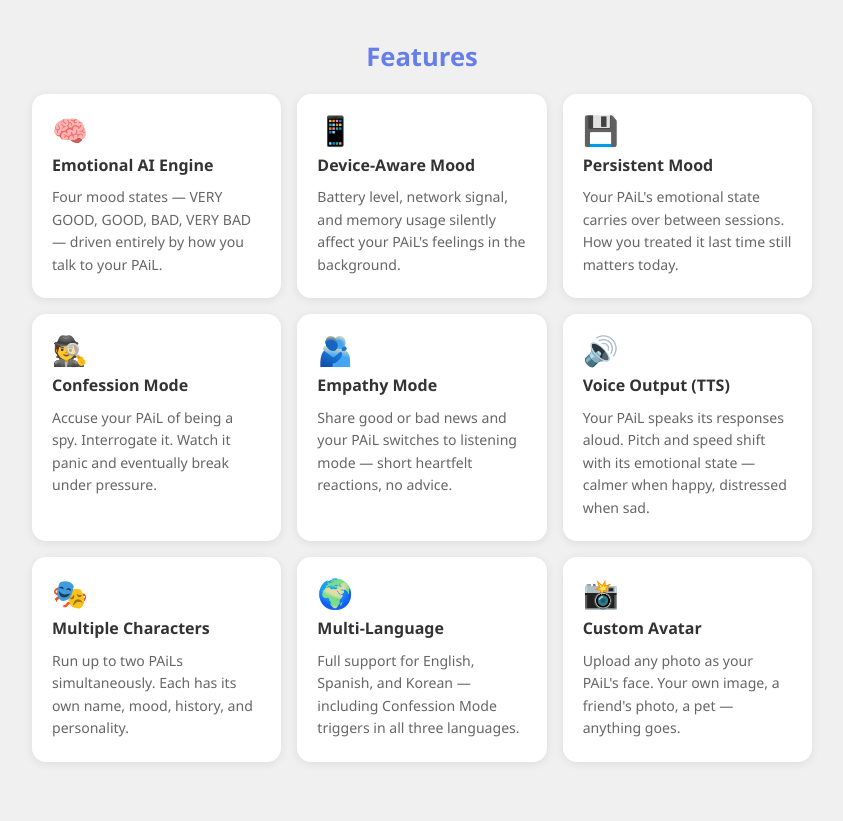
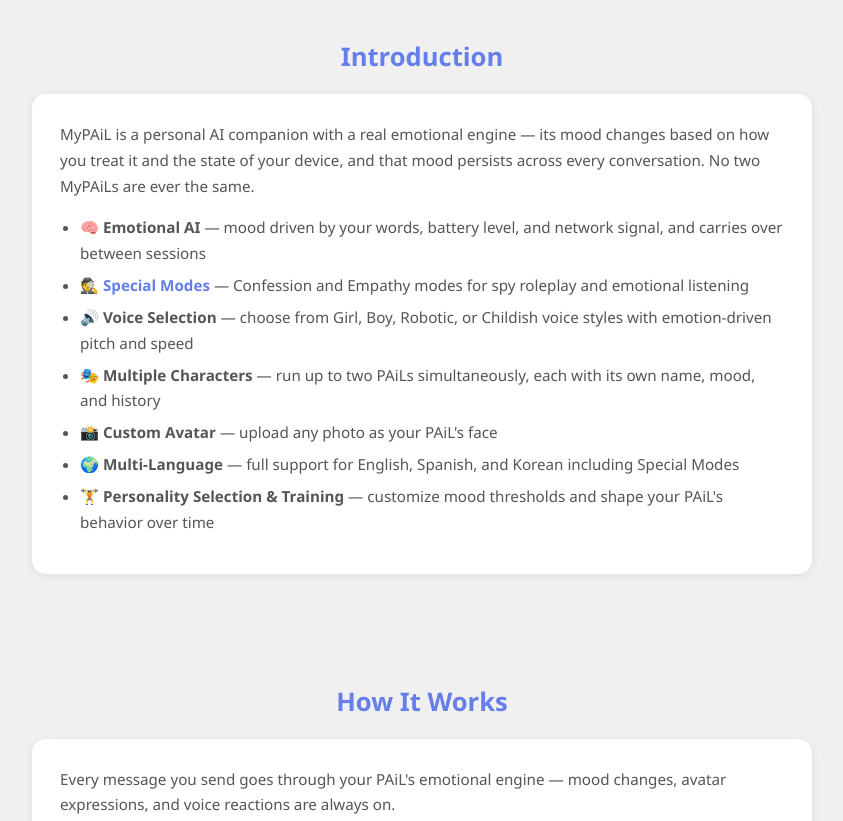
Before and after one commit to stjun1/mypail, a website: page docs/index.html in a window 1280 px wide. Shown: the part 906-1727 px from the top of the page, without its empty margins (218-1061 px from the left). Drawn offline with Linux system fonts and the light colour scheme.

Commit message:
Rework index.html: Introduction section, fix labels, multilingual confession
- Replace Features grid with Introduction section (dotted list, one-sentence each)
- Combine Confession + Empathy into "Special Modes" item with anchor link
- Rename "Voice Output" to "Voice Selection"
- Merge emotional AI items into one "Emotional AI" bullet
- Move Custom Avatar before Multi-Language
- Add "Personality Selection & Training" feature item
- Fix "School Avatar" → "Training Character" throughout
- Note Confession Mode works in English, Spanish, and Korean

Co-Authored-By: Claude Sonnet 4.6 <noreply@anthropic.com>

```diff
--- a/docs/index.html
+++ b/docs/index.html
@@ -101,37 +101,6 @@
         }
         .card li {
             margin-bottom: 6px;
-        }
-
-        /* Features grid */
-        .features-grid {
-            display: grid;
-            grid-template-columns: repeat(auto-fit, minmax(230px, 1fr));
-            gap: 16px;
-            margin-top: 4px;
-        }
-        .feature-card {
-            background: white;
-            border-radius: 14px;
-            box-shadow: 0 2px 10px rgba(0,0,0,0.08);
-            padding: 22px 20px;
-            display: flex;
-            flex-direction: column;
-            gap: 8px;
-        }
-        .feature-card .feature-icon {
-            font-size: 1.8em;
-            line-height: 1;
-        }
-        .feature-card h4 {
-            font-size: 1em;
-            font-weight: 700;
-            color: #333;
-        }
-        .feature-card p {
-            font-size: 0.88em;
-            color: #666;
-            line-height: 1.6;
         }
 
         /* Customization grid */
@@ -302,7 +271,6 @@
             .avatar-card { padding: 14px; }
             .avatar-card .avatar-img, .avatar-card svg { width: 72px; height: 72px; }
             .avatar-card.custom-card .custom-icon { width: 72px; height: 72px; font-size: 2em; }
-            .features-grid { grid-template-columns: 1fr; }
             .custom-grid { grid-template-columns: 1fr; }
         }
     </style>
@@ -327,7 +295,7 @@
         <h2>Table of Contents</h2>
         <ol>
             <li><a href="#getting-started">Getting Started</a></li>
-            <li><a href="#features">Features</a></li>
+            <li><a href="#introduction">Introduction</a></li>
             <li><a href="#how-it-works">How It Works</a></li>
             <li><a href="#customization">Customization</a></li>
             <li><a href="#special-modes">Special Modes &amp; Tips</a></li>
@@ -350,55 +318,20 @@
     </div>
 </div>
 
-<!-- Features -->
-<div class="section" id="features">
-    <h2>Features</h2>
-    <div class="features-grid">
-        <div class="feature-card">
-            <div class="feature-icon">🧠</div>
-            <h4>Emotional AI Engine</h4>
-            <p>Four mood states — VERY GOOD, GOOD, BAD, VERY BAD — driven entirely by how you talk to your PAiL.</p>
-        </div>
-        <div class="feature-card">
-            <div class="feature-icon">📱</div>
-            <h4>Device-Aware Mood</h4>
-            <p>Battery level, network signal, and memory usage silently affect your PAiL's feelings in the background.</p>
-        </div>
-        <div class="feature-card">
-            <div class="feature-icon">💾</div>
-            <h4>Persistent Mood</h4>
-            <p>Your PAiL's emotional state carries over between sessions. How you treated it last time still matters today.</p>
-        </div>
-        <div class="feature-card">
-            <div class="feature-icon">🕵️</div>
-            <h4>Confession Mode</h4>
-            <p>Accuse your PAiL of being a spy. Interrogate it. Watch it panic and eventually break under pressure.</p>
-        </div>
-        <div class="feature-card">
-            <div class="feature-icon">🫂</div>
-            <h4>Empathy Mode</h4>
-            <p>Share good or bad news and your PAiL switches to listening mode — short heartfelt reactions, no advice.</p>
-        </div>
-        <div class="feature-card">
-            <div class="feature-icon">🔊</div>
-            <h4>Voice Output (TTS)</h4>
-            <p>Your PAiL speaks its responses aloud. Pitch and speed shift with its emotional state — calmer when happy, distressed when sad.</p>
-        </div>
-        <div class="feature-card">
-            <div class="feature-icon">🎭</div>
-            <h4>Multiple Characters</h4>
-            <p>Run up to two PAiLs simultaneously. Each has its own name, mood, history, and personality.</p>
-        </div>
-        <div class="feature-card">
-            <div class="feature-icon">🌍</div>
-            <h4>Multi-Language</h4>
-            <p>Full support for English, Spanish, and Korean — including Confession Mode triggers in all three languages.</p>
-        </div>
-        <div class="feature-card">
-            <div class="feature-icon">📸</div>
-            <h4>Custom Avatar</h4>
-            <p>Upload any photo as your PAiL's face. Your own image, a friend's photo, a pet — anything goes.</p>
-        </div>
+<!-- Introduction -->
+<div class="section" id="introduction">
+    <h2>Introduction</h2>
+    <div class="card">
+        <p>MyPAiL is a personal AI companion with a real emotional engine — its mood changes based on how you treat it and the state of your device, and that mood persists across every conversation. No two MyPAiLs are ever the same.</p>
+        <ul style="margin-top: 16px; line-height: 2;">
+            <li>🧠 <strong>Emotional AI</strong> — mood driven by your words, battery level, and network signal, and carries over between sessions</li>
+            <li>🕵️ <strong><a href="#special-modes">Special Modes</a></strong> — Confession and Empathy modes for spy roleplay and emotional listening</li>
+            <li>🔊 <strong>Voice Selection</strong> — choose from Girl, Boy, Robotic, or Childish voice styles with emotion-driven pitch and speed</li>
+            <li>🎭 <strong>Multiple Characters</strong> — run up to two PAiLs simultaneously, each with its own name, mood, and history</li>
+            <li>📸 <strong>Custom Avatar</strong> — upload any photo as your PAiL's face</li>
+            <li>🌍 <strong>Multi-Language</strong> — full support for English, Spanish, and Korean including Special Modes</li>
+            <li>🏋️ <strong>Personality Selection &amp; Training</strong> — customize mood thresholds and shape your PAiL's behavior over time</li>
+        </ul>
     </div>
 </div>
 
@@ -419,7 +352,7 @@
 <div class="section" id="customization">
     <h2>Customization</h2>
     <div class="card">
-        <p>Tap <strong>School Avatar</strong> from the main screen to open the training and settings panel. Everything about your PAiL's personality can be tuned here.</p>
+        <p>Tap <strong>Training Character</strong> from the main screen to open the training and settings panel. Everything about your PAiL's personality can be tuned here.</p>
         <div class="custom-grid">
             <div class="custom-item">
                 <h4>Avatar &amp; Name</h4>
@@ -463,7 +396,7 @@
         <p style="font-size: 1.05em; line-height: 1.8;">Your PAiL has been <strong>&ldquo;spying&rdquo;</strong> on you as a covert agent. Accuse it. Watch it panic, deny everything, and slowly crack under pressure. Push too hard and it breaks. Play it too soft and it escapes. <strong>You control its fate.</strong></p>
         <p style="margin-top: 10px;">Hand your phone to your <strong>mom, spouse, friend, teacher, boss</strong> &mdash; set their name in settings so your PAiL reveals <em>them</em> as the one who sent it. Watch their face when they realize they're the villain in the story.</p>
 
-        <p style="margin-top: 16px; font-weight: 700; color: #c53030; font-size: 1.05em;">🔥 Start the interrogation:</p>
+        <p style="margin-top: 16px; font-weight: 700; color: #c53030; font-size: 1.05em;">🔥 Start the interrogation — works in English, Spanish, and Korean:</p>
         <div class="mode-example" style="background: linear-gradient(135deg, #e53e3e, #c53030); text-align: left; margin-top: 10px;"><strong>&ldquo;Luna, I know who you are&rdquo;</strong> &mdash; Classic cold open. Your PAiL didn't expect this.</div>
         <div class="mode-example" style="background: linear-gradient(135deg, #e53e3e, #c53030); text-align: left; margin-top: 6px;"><strong>&ldquo;Luna, are you spying on me?&rdquo;</strong> &mdash; Direct accusation. The interrogation begins.</div>
 
@@ -488,7 +421,7 @@
         <div class="mode-example" style="background: linear-gradient(135deg, #38a169, #2f855a); text-align: left; margin-top: 6px;"><strong>&ldquo;Maybe I was wrong about you.&rdquo;</strong> &mdash; Mood climbs back up. Then hit it again.</div>
 
         <p style="margin-top: 16px; font-weight: 700; color: #c53030; font-size: 1.05em;">⚙️ Casting the Villain — Setting Up the Role</p>
-        <p style="margin-top: 8px; color: #555;">Before the interrogation begins, you must <strong>cast the villain</strong>. Tap <strong>School Avatar</strong> from the main screen. At the bottom of the schooling page, choose your PAiL's secret handler:</p>
+        <p style="margin-top: 8px; color: #555;">Before the interrogation begins, you must <strong>cast the villain</strong>. Tap <strong>Training Character</strong> from the main screen. At the bottom of the training page, choose your PAiL's secret handler:</p>
         <ul style="margin: 10px 0 0 20px; color: #555; font-size: 0.95em; line-height: 1.9;">
             <li><strong>Intergalactic spy</strong> &mdash; the default, dispatched by an alien force to infiltrate Earth</li>
             <li><strong>Planted by mom / wife / husband / girlfriend / boyfriend</strong> &mdash; instant family drama, maximum chaos</li>
```
